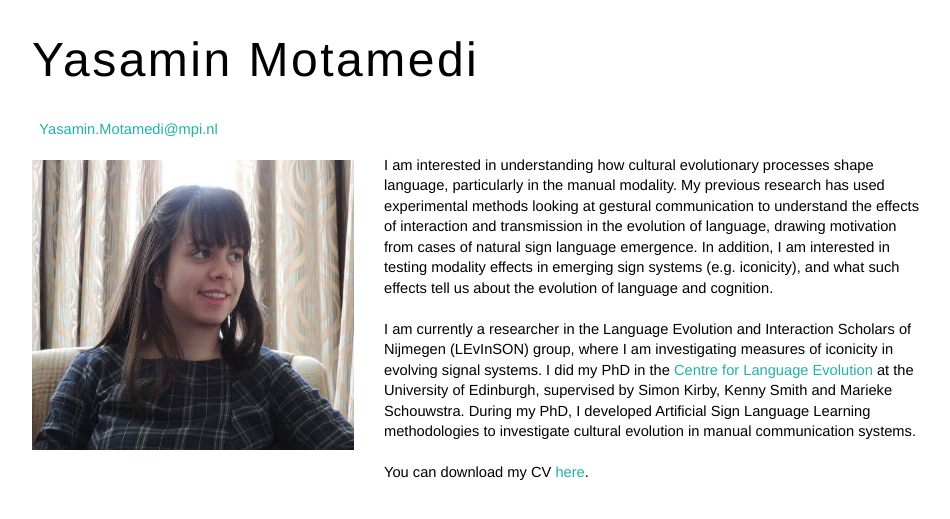
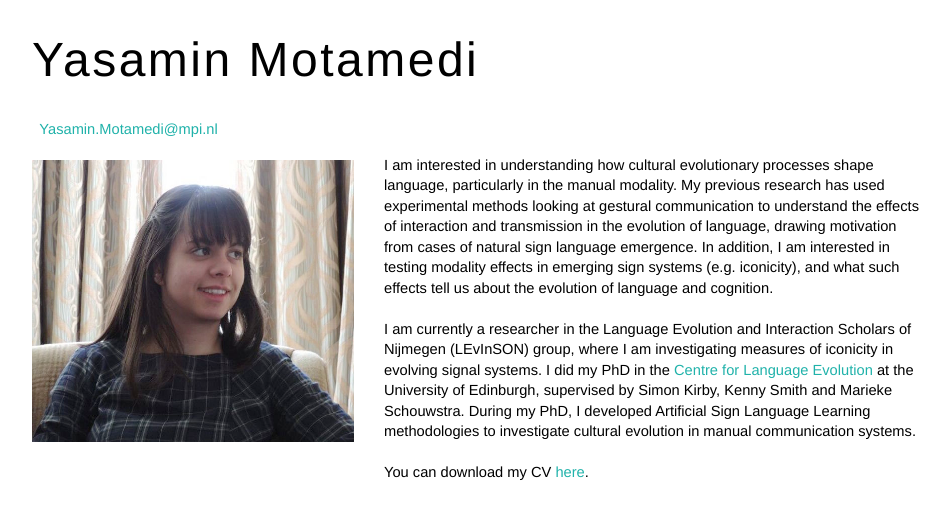
Before and after one commit to ymotamedi/ymotamedi.github.io, a Jekyll site: the page built from index.html, in a window 1280 px wide. Shown: the top 519 px of the page, without its empty margins (160-1110 px from the left). Built offline with Jekyll 4.4.1, drawn with Linux system fonts in a browser that asks for light colours.

Commit message:
Update index.html

```diff
--- a/index.html
+++ b/index.html
@@ -3,7 +3,7 @@
 title: Yasamin Motamedi
 ---
 
-<p><img src="ym_web2.jpeg" style="float:left;width:322px;height:290px;margin-right:30px;margin-top:5px;margin-bottom:30px">
+<p><img src="ym_web2.jpeg" style="float:left;width:322px;height:282px;margin-right:30px;margin-top:5px;margin-bottom:30px">
 
   I am interested in understanding how cultural evolutionary processes shape language, particularly in the manual modality. My
   previous research has used experimental methods looking at gestural communication to understand the effects of interaction and transmission in the evolution of language,
```
